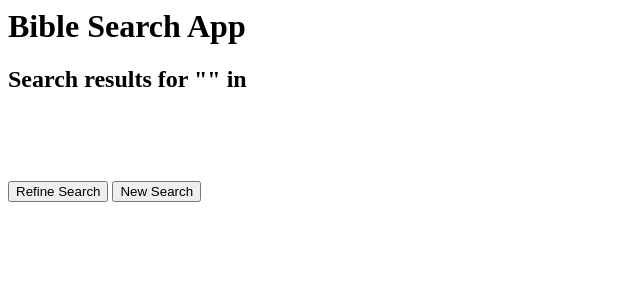
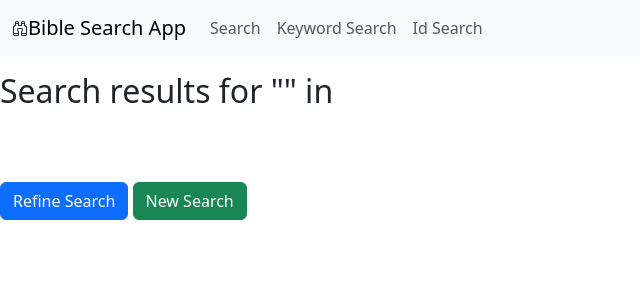
Before and after one commit to fkimani/bible-app, a Flask app: template templates/results.html in a window 1280 px wide. Shown: the top 300 px of the page, without its empty margins (0-640 px from the left). Run offline with Flask 3, Linux system fonts and the light colour scheme; the template is opened without the code that fills it, so the values that code supplies are empty.

Commit message:
results page ui upgraded

```diff
--- a/templates/index.html
+++ b/templates/index.html
@@ -21,9 +21,6 @@
                 </li>
                 <li class="nav-item">
                     <a class="nav-link" href="/id-search">Id Search</a>
-                </li>
-                <li class="nav-item">
-                    <a class="nav-link disabled">Disabled</a>
                 </li>
                 </ul>
             </div>
--- a/templates/results.html
+++ b/templates/results.html
@@ -1,10 +1,41 @@
+<html>
+    <head>
         <title>{{bcv}} | {{bk_version_nm}} </title>
-<h1>Bible Search App</h1>
+        <link rel="stylesheet" href="https://cdn.jsdelivr.net/npm/bootstrap@5.3.0/dist/css/bootstrap.min.css" integrity="" crossorigin="">
+        <nav class="navbar navbar-expand-lg bg-body-tertiary">
+            <div class="container-fluid">
+                <svg xmlns="http://www.w3.org/2000/svg" width="16" height="16" fill="currentColor" class="bi bi-binoculars" viewBox="0 0 16 16">
+                    <path d="M3 2.5A1.5 1.5 0 0 1 4.5 1h1A1.5 1.5 0 0 1 7 2.5V5h2V2.5A1.5 1.5 0 0 1 10.5 1h1A1.5 1.5 0 0 1 13 2.5v2.382a.5.5 0 0 0 .276.447l.895.447A1.5 1.5 0 0 1 15 7.118V14.5a1.5 1.5 0 0 1-1.5 1.5h-3A1.5 1.5 0 0 1 9 14.5v-3a.5.5 0 0 1 .146-.354l.854-.853V9.5a.5.5 0 0 0-.5-.5h-3a.5.5 0 0 0-.5.5v.793l.854.853A.5.5 0 0 1 7 11.5v3A1.5 1.5 0 0 1 5.5 16h-3A1.5 1.5 0 0 1 1 14.5V7.118a1.5 1.5 0 0 1 .83-1.342l.894-.447A.5.5 0 0 0 3 4.882V2.5zM4.5 2a.5.5 0 0 0-.5.5V3h2v-.5a.5.5 0 0 0-.5-.5h-1zM6 4H4v.882a1.5 1.5 0 0 1-.83 1.342l-.894.447A.5.5 0 0 0 2 7.118V13h4v-1.293l-.854-.853A.5.5 0 0 1 5 10.5v-1A1.5 1.5 0 0 1 6.5 8h3A1.5 1.5 0 0 1 11 9.5v1a.5.5 0 0 1-.146.354l-.854.853V13h4V7.118a.5.5 0 0 0-.276-.447l-.895-.447A1.5 1.5 0 0 1 12 4.882V4h-2v1.5a.5.5 0 0 1-.5.5h-3a.5.5 0 0 1-.5-.5V4zm4-1h2v-.5a.5.5 0 0 0-.5-.5h-1a.5.5 0 0 0-.5.5V3zm4 11h-4v.5a.5.5 0 0 0 .5.5h3a.5.5 0 0 0 .5-.5V14zm-8 0H2v.5a.5.5 0 0 0 .5.5h3a.5.5 0 0 0 .5-.5V14z"/>
+                </svg>
+            <a class="navbar-brand" href="/"> Bible Search App</a>
+            <button class="navbar-toggler" type="button" data-bs-toggle="collapse" data-bs-target="#navbarNav" aria-controls="navbarNav" aria-expanded="false" aria-label="Toggle navigation">
+                <span class="navbar-toggler-icon"></span>
+            </button>
+            <div class="collapse navbar-collapse" id="navbarNav">
+                <ul class="navbar-nav">
+                <li class="nav-item">
+                    <a class="nav-link" href="/">Search</a>
+                </li>
+                <li class="nav-item">
+                    <a class="nav-link" href="/keyword-search">Keyword Search</a>
+                </li>
+                <li class="nav-item">
+                    <a class="nav-link" href="/id-search">Id Search</a>
+                </li>
+                </ul>
+            </div>
+            </div>
+        </nav>
+        <!-- End Nav -->
+    </head>
+    <body>
         <!-- Kw search -->
         {% if kw_len > 0 %}
-<div>
-    <p><input type="submit" name="refine" value="Refine Search" onclick="javascript:history.back()">
-        <input type="submit" name="newsearch" value="New Search" onclick="location.href='/'"></p>
+        <div class="col-sm">
+
+                <button class="btn btn-primary" type="submit" name="refine" value="Refine Search" onclick="javascript:history.back()">Refine Search </button>
+                <button class="btn btn-success" type="submit" name="newsearch" value="New Search" onclick="location.href='/'">New Search</button>
+
             <p>
             <h2>{{kw_len}} Keyword search results for "{{ searchtext }}" in {{bk_version_nm}}:</h2>
             {% for kwr in results %}
@@ -28,6 +59,8 @@
         {% endif %}
 
         <br />
-<p><input type="submit" name="refine" value="Refine Search" onclick="javascript:history.back()">
-    <input type="submit" name="newsearch" value="New Search" onclick="location.href='/'"></p>
+            <button class="btn btn-primary" type="submit" name="refine" value="Refine Search" onclick="javascript:history.back()">Refine Search </button>
+            <button class="btn btn-success" type="submit" name="newsearch" value="New Search" onclick="location.href='/'">New Search</button>
         </div>
+    </body>
+</html>
```
Lines whose indentation alone changed are shown as unchanged.
